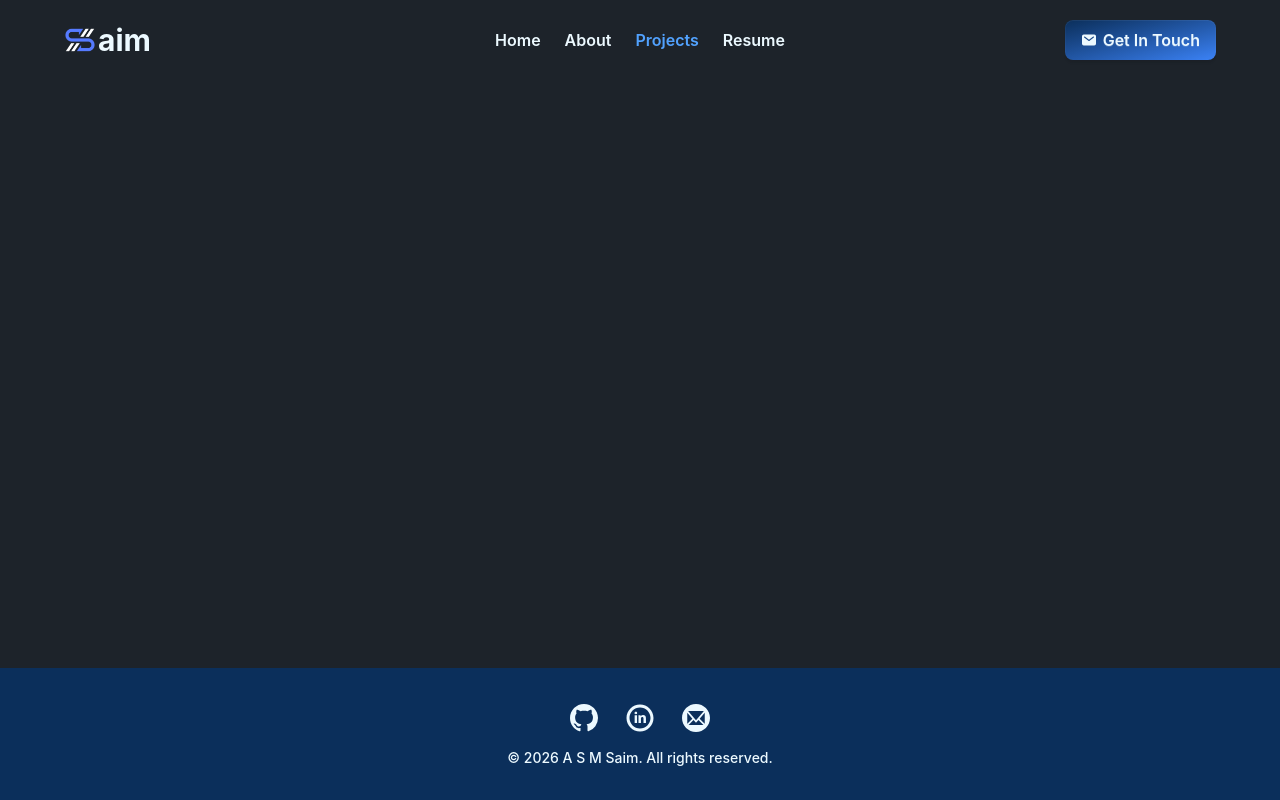
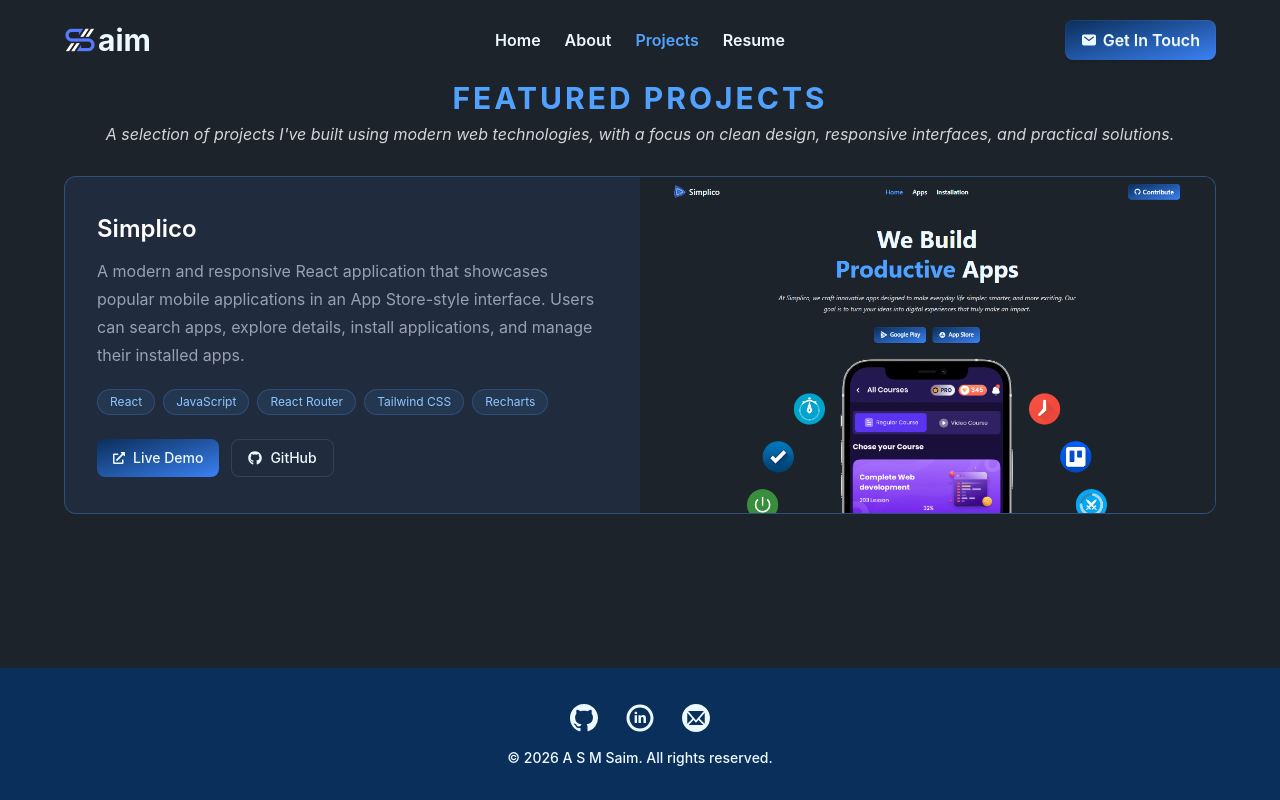
Before and after one commit to asm-saim/portfolio, a React (Vite) app: page /projects in a window 1280 px wide. Built offline with nearby package versions, Linux system fonts and the light colour scheme.

Commit message:
project card added

```diff
--- a/src/pages/Projects/Projects.jsx
+++ b/src/pages/Projects/Projects.jsx
@@ -1,5 +1,6 @@
 import React from "react";
 import PageMeta from "../../components/PageMeta/PageMeta";
+import { FaGithub, FaExternalLinkAlt } from "react-icons/fa";
 
 const Projects = () => {
   return (
@@ -9,7 +10,85 @@ const Projects = () => {
         description="Explore projects built by A S M Saim using React, JavaScript, Tailwind CSS, Firebase, and other modern web technologies."
       />
 
-      {/* Projects content */}
+      <section className="max-w-6xl mx-auto">
+        <span className="block text-3xl text-center font-bold tracking-widest text-blue-400 uppercase mb-1">
+          Featured Projects
+        </span>
+        <p className="mb-7 text-center text-gray-300 italic text-sm md:text-base leading-7">
+          A selection of projects I've built using modern web technologies, with a focus on clean design, responsive
+          interfaces, and practical solutions.
+        </p>
+        <div className="group overflow-hidden rounded-xl border border-blue-400/30 bg-[#3B82F6]/10">
+          <div className="grid grid-cols-1 md:grid-cols-2">
+            {/* Project Content */}
+            <div className="p-6 sm:p-8 flex flex-col justify-center">
+
+              <h3 className="text-2xl font-semibold text-white">Simplico</h3>
+
+              <p className="mt-3 text-sm sm:text-base text-gray-400 leading-7">
+                A modern and responsive React application that showcases popular mobile applications in an App
+                Store-style interface. Users can search apps, explore details, install applications, and manage their
+                installed apps.
+              </p>
+
+              {/* Technologies */}
+              <div className="mt-5 flex flex-wrap gap-2">
+                <span className="rounded-full border border-blue-400/20 bg-blue-400/10 px-3 py-1 text-xs text-blue-300">
+                  React
+                </span>
+
+                <span className="rounded-full border border-blue-400/20 bg-blue-400/10 px-3 py-1 text-xs text-blue-300">
+                  JavaScript
+                </span>
+
+                <span className="rounded-full border border-blue-400/20 bg-blue-400/10 px-3 py-1 text-xs text-blue-300">
+                  React Router
+                </span>
+
+                <span className="rounded-full border border-blue-400/20 bg-blue-400/10 px-3 py-1 text-xs text-blue-300">
+                  Tailwind CSS
+                </span>
+
+                <span className="rounded-full border border-blue-400/20 bg-blue-400/10 px-3 py-1 text-xs text-blue-300">
+                  Recharts
+                </span>
+              </div>
+
+              {/* Links */}
+              <div className="mt-6 flex flex-wrap gap-3">
+                <a
+                  href="https://simplico-v1.netlify.app/"
+                  target="_blank"
+                  rel="noopener noreferrer"
+                  className="flex items-center gap-2 rounded-lg bg-gradient-to-br from-[#0B2F5B] to-[#3B82F6] px-4 py-2 text-sm font-medium transition-all duration-300 hover:-translate-y-1 hover:shadow-[0_0_20px_rgba(59,130,246,0.6)]"
+                >
+                  <FaExternalLinkAlt className="text-xs" />
+                  Live Demo
+                </a>
+
+                <a
+                  href="https://github.com/asm-saim/simplico"
+                  target="_blank"
+                  rel="noopener noreferrer"
+                  className="flex items-center gap-2 rounded-lg border border-white/10 px-4 py-2 text-sm font-medium transition-all duration-300 hover:border-blue-400/40 hover:text-blue-400"
+                >
+                  <FaGithub />
+                  GitHub
+                </a>
+              </div>
+            </div>
+
+            {/* Project Image */}
+            <div className="relative min-h-[260px] overflow-hidden md:min-h-full">
+              <img
+                src="/public/projects-img/simplico-home.png"
+                alt="Simplico project preview"
+                className="h-full w-full object-cover"
+              />
+            </div>
+          </div>
+        </div>
+      </section>
     </>
   );
 };
```
Also changed, not shown: public/projects-img/simplico-home.png (added).
